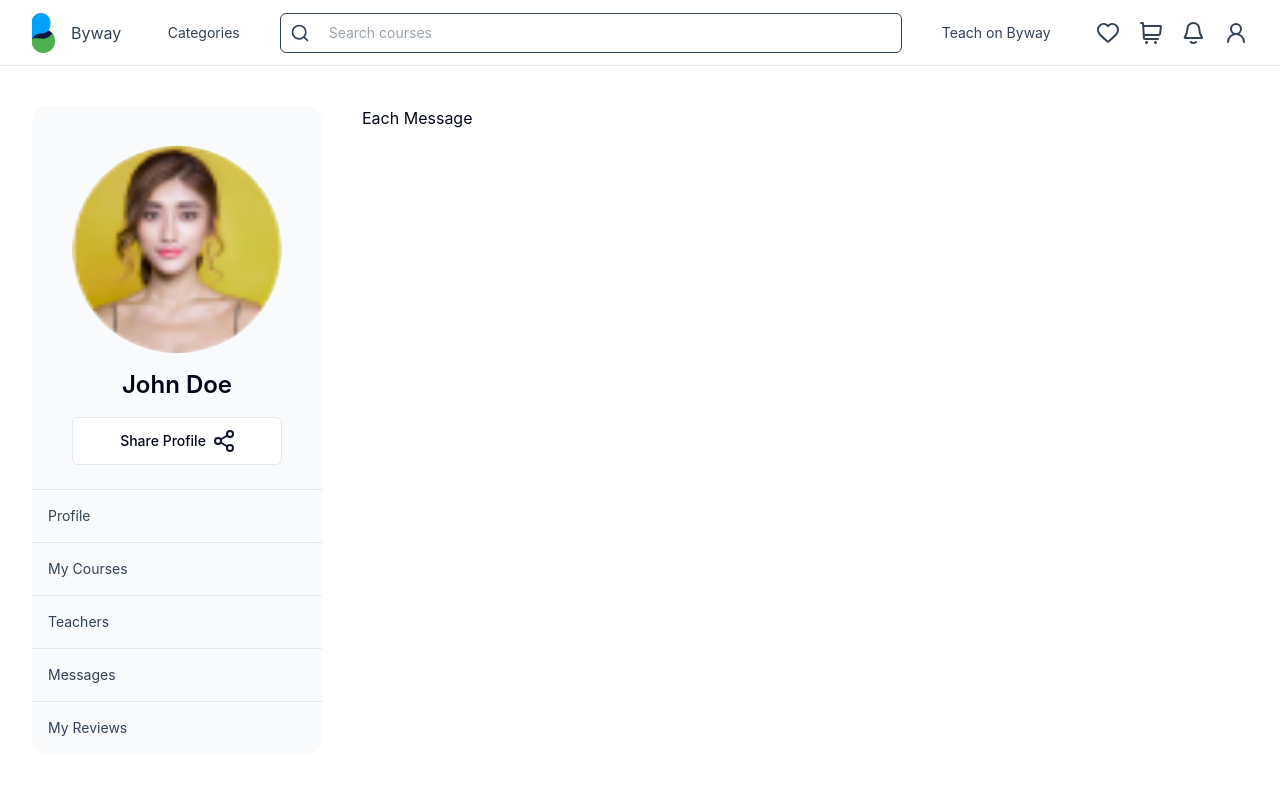
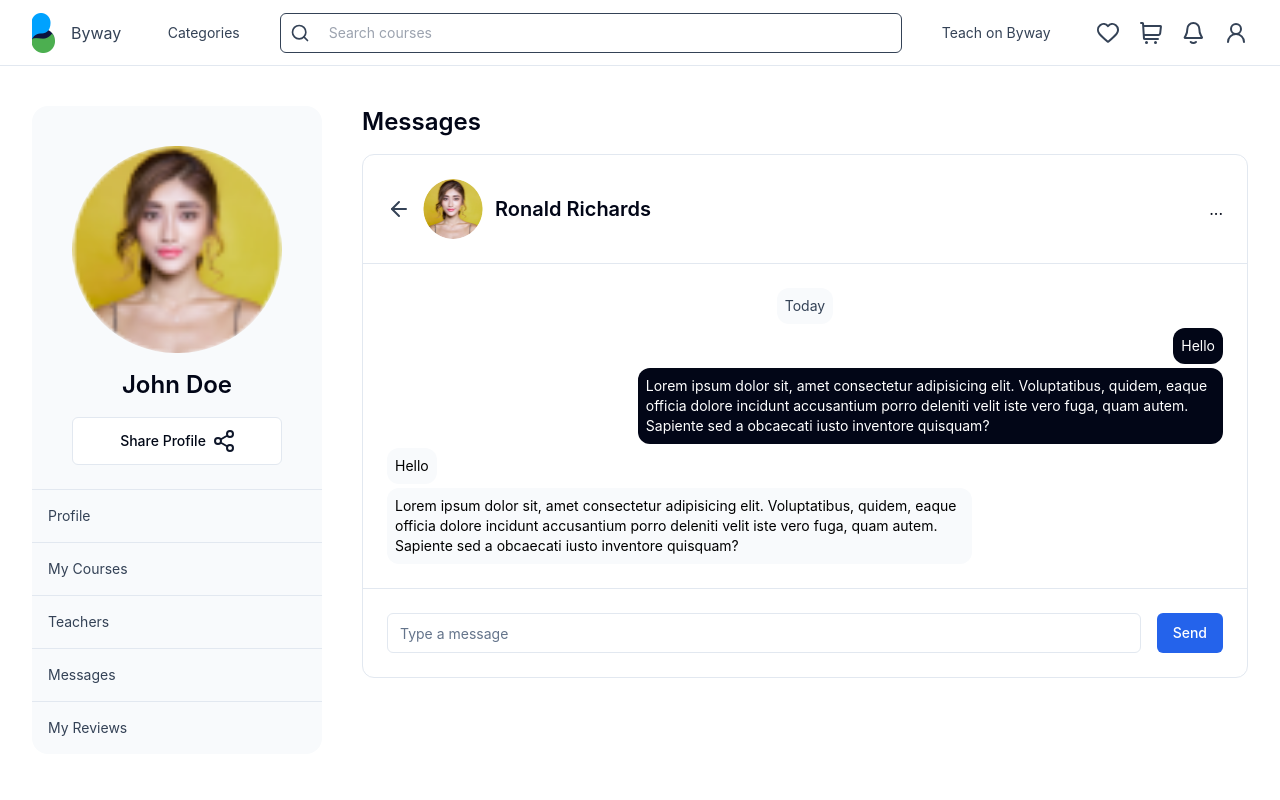
Before and after one commit to abdulkhodiev/learning-management-system-frontend, a Vue app: page /user/profile/messages/1 in a window 1280 px wide. Shown: the top 800 px of the page. Built offline with nearby package versions, Linux system fonts and the light colour scheme; no server answers.

Commit message:
feature/#10: messaging page has been added

```diff
--- a/src/views/user/Profile/Messages/MessageId.vue
+++ b/src/views/user/Profile/Messages/MessageId.vue
@@ -1,5 +1,65 @@
-<script lang="ts" setup></script>
+<script lang="ts" setup>
+import { useRouter } from 'vue-router';
+import avatar from '@/assets/reviewers/image.png';
+import { Button } from '@/components/ui/button';
+import { ArrowLeftIcon } from 'lucide-vue-next';
+import { Input } from '@/components/ui/input';
+
+const router = useRouter();
+</script>
 
 <template>
-  <div>Each Message</div>
+  <div class="w-full space-y-4">
+    <h2>Messages</h2>
+    <div class="rounded-xl border-[1px]">
+      <div class="flex items-center justify-between border-b-[1px] p-6">
+        <div class="flex items-center gap-3">
+          <span
+            class="cursor-pointer text-primary-foreground"
+            @click="router.back()"
+            ><ArrowLeftIcon
+          /></span>
+          <img
+            :src="avatar"
+            class="h-[60px] w-[60px] rounded-full"
+          />
+          <h3>Ronald Richards</h3>
+        </div>
+        <div>...</div>
+      </div>
+      <div class="flex flex-col gap-1 p-6">
+        <p
+          class="m-auto w-max rounded-xl bg-thirdary-foreground p-2 text-center"
+        >
+          Today
+        </p>
+        <p class="w-fit self-end rounded-xl bg-thirdary p-2 text-white">
+          Hello
+        </p>
+        <p
+          class="w-fit self-end rounded-xl bg-thirdary p-2 text-white sm:max-w-[80%] md:max-w-[70%] lg:max-w-[70%]"
+        >
+          Lorem ipsum dolor sit, amet consectetur adipisicing elit.
+          Voluptatibus, quidem, eaque officia dolore incidunt accusantium porro
+          deleniti velit iste vero fuga, quam autem. Sapiente sed a obcaecati
+          iusto inventore quisquam?
+        </p>
+        <p class="w-fit rounded-xl bg-thirdary-foreground p-2 text-black">
+          Hello
+        </p>
+        <p
+          class="w-fit rounded-xl bg-thirdary-foreground p-2 text-black sm:max-w-[80%] md:max-w-[70%] lg:max-w-[70%]"
+        >
+          Lorem ipsum dolor sit, amet consectetur adipisicing elit.
+          Voluptatibus, quidem, eaque officia dolore incidunt accusantium porro
+          deleniti velit iste vero fuga, quam autem. Sapiente sed a obcaecati
+          iusto inventore quisquam?
+        </p>
+      </div>
+      <div class="flex gap-4 border-t-[1px] p-6">
+        <Input placeholder="Type a message" />
+        <Button class="text-white">Send</Button>
+      </div>
+    </div>
+  </div>
 </template>
```
